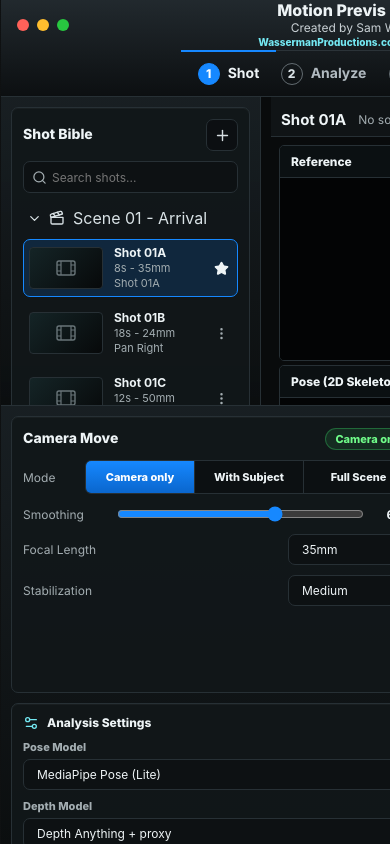
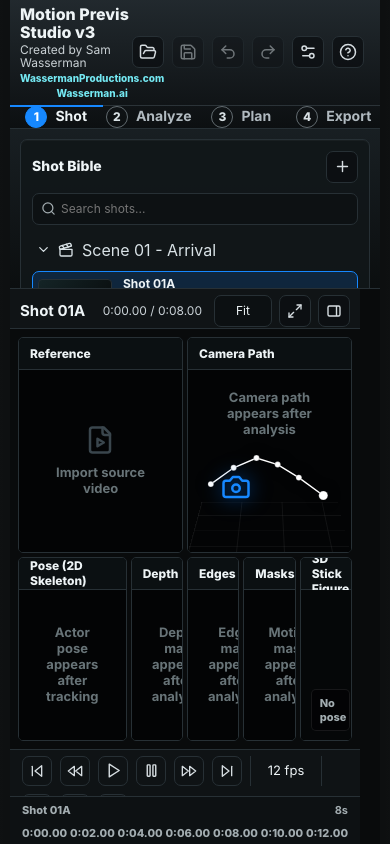
Before and after one commit to wassermanproductions/motion-previs-studio, a React (Vite) app: page / in a window 390 px wide. Built offline with nearby package versions, Linux system fonts and the light colour scheme.

Commit message:
Fix center workspace clipping

```diff
--- a/src/styles.css
+++ b/src/styles.css
@@ -51,6 +51,25 @@
   scrollbar-width: thin;
 }
 
+*::-webkit-scrollbar {
+  width: 11px;
+  height: 11px;
+}
+
+*::-webkit-scrollbar-track {
+  background: #0b0f11;
+}
+
+*::-webkit-scrollbar-thumb {
+  border: 2px solid #0b0f11;
+  border-radius: 999px;
+  background: #344249;
+}
+
+*::-webkit-scrollbar-thumb:hover {
+  background: #4b5c64;
+}
+
 button,
 input,
 textarea,
@@ -79,8 +98,8 @@
 .top-chrome {
   position: relative;
   display: grid;
-  min-width: 980px;
-  grid-template-columns: minmax(220px, 280px) minmax(460px, 1fr) minmax(250px, 320px);
+  min-width: 0;
+  grid-template-columns: minmax(180px, 260px) minmax(360px, 1fr) minmax(210px, 300px);
   grid-template-rows: 50px 46px;
   align-items: center;
   border-bottom: 1px solid var(--line);
@@ -259,9 +278,9 @@
 .studio-shell {
   display: grid;
   width: 100%;
-  min-width: 980px;
+  min-width: 0;
   min-height: 0;
-  grid-template-columns: clamp(248px, 19vw, 292px) minmax(620px, 1fr) clamp(286px, 22vw, 328px);
+  grid-template-columns: clamp(218px, 18vw, 292px) minmax(0, 1fr) clamp(250px, 21vw, 328px);
   overflow: auto;
   overscroll-behavior: contain;
 }
@@ -668,8 +687,8 @@
 
 .workspace-toolbar {
   display: grid;
-  min-width: 760px;
-  grid-template-columns: minmax(0, 1fr) auto minmax(160px, auto);
+  min-width: 0;
+  grid-template-columns: minmax(0, 1fr) auto minmax(120px, auto);
   align-items: center;
   gap: 12px;
   padding: 6px 10px;
@@ -721,7 +740,7 @@
 
 .preview-grid {
   display: grid;
-  min-width: 760px;
+  min-width: 0;
   min-height: 420px;
   grid-template-columns: repeat(6, minmax(0, 1fr));
   grid-template-rows: minmax(190px, 1.08fr) minmax(170px, 0.92fr);
@@ -966,9 +985,10 @@
 
 .transport-bar {
   display: flex;
-  min-width: 760px;
+  min-width: 0;
   min-height: 48px;
   align-items: center;
+  flex-wrap: wrap;
   gap: 8px;
   padding: 6px 12px;
   border-top: 1px solid var(--line);
@@ -1006,7 +1026,7 @@
 
 .timeline {
   display: grid;
-  min-width: 760px;
+  min-width: 0;
   min-height: 152px;
   grid-template-rows: 18px 22px 58px 22px 32px;
   gap: 5px;
@@ -1102,11 +1122,12 @@
   display: flex;
   justify-content: center;
   gap: 7px;
+  overflow-x: auto;
 }
 
 .timeline-tools button {
   display: inline-flex;
-  min-width: 88px;
+  min-width: 72px;
   align-items: center;
   justify-content: center;
   gap: 7px;
@@ -1125,9 +1146,9 @@
 
 .analysis-dock {
   display: grid;
-  min-width: 760px;
+  min-width: 0;
   min-height: 76px;
-  grid-template-columns: minmax(130px, 1fr) minmax(160px, 1.1fr) minmax(140px, 1fr) minmax(120px, 1fr) minmax(90px, 0.8fr) 248px minmax(120px, 0.9fr);
+  grid-template-columns: repeat(auto-fit, minmax(96px, 1fr));
   gap: 0;
   align-items: center;
   padding: 8px 12px;
@@ -1143,7 +1164,7 @@
   grid-template-rows: 1fr 1fr;
   column-gap: 8px;
   align-items: center;
-  padding: 0 14px;
+  padding: 0 10px;
   border-right: 1px solid var(--line);
   color: var(--muted);
 }
@@ -1170,6 +1191,7 @@
 
 .run-dock-button {
   display: inline-flex;
+  min-width: 0;
   min-height: 48px;
   align-items: center;
   justify-content: center;
@@ -1541,12 +1563,12 @@
 @media (max-width: 1160px) {
   .top-chrome {
     min-width: 0;
-    grid-template-columns: minmax(180px, 240px) minmax(360px, 1fr) minmax(240px, auto);
+    grid-template-columns: minmax(150px, 220px) minmax(300px, 1fr) minmax(190px, auto);
   }
 
   .studio-shell {
     min-width: 0;
-    grid-template-columns: minmax(252px, 286px) minmax(620px, 1fr);
+    grid-template-columns: minmax(204px, 260px) minmax(0, 1fr);
     grid-template-rows: minmax(0, 1fr) auto;
   }
 
@@ -1563,13 +1585,13 @@
 
 @media (max-width: 1040px) {
   .top-chrome {
-    min-width: 860px;
-    grid-template-columns: 180px minmax(350px, 1fr) 300px;
+    min-width: 0;
+    grid-template-columns: minmax(120px, 170px) minmax(260px, 1fr) minmax(160px, auto);
   }
 
   .studio-shell {
-    min-width: 860px;
-    grid-template-columns: 260px minmax(580px, 1fr);
+    min-width: 0;
+    grid-template-columns: minmax(190px, 240px) minmax(0, 1fr);
   }
 
   .right-sidebar {
@@ -1577,22 +1599,22 @@
   }
 
   .analysis-dock {
-    grid-template-columns: repeat(4, minmax(150px, 1fr));
+    grid-template-columns: repeat(4, minmax(118px, 1fr));
   }
 }
 
 @media (max-width: 900px) {
   .top-chrome,
   .studio-shell {
-    min-width: 860px;
+    min-width: 0;
   }
 
   .top-chrome {
-    grid-template-columns: 180px minmax(350px, 1fr) 300px;
+    grid-template-columns: minmax(92px, 130px) minmax(250px, 1fr) minmax(142px, auto);
   }
 
   .studio-shell {
-    grid-template-columns: 260px minmax(580px, 1fr);
+    grid-template-columns: minmax(168px, 220px) minmax(0, 1fr);
     grid-template-rows: minmax(0, 1fr) auto;
   }
 
@@ -1610,3 +1632,54 @@
     border-top: 1px solid var(--line);
   }
 }
+
+@media (max-width: 720px) {
+  .top-chrome {
+    grid-template-columns: 1fr auto;
+    grid-template-rows: auto auto;
+    gap: 6px;
+    padding-top: 6px;
+  }
+
+  .window-dots {
+    display: none;
+  }
+
+  .top-title {
+    justify-items: start;
+    padding-left: 10px;
+  }
+
+  .workflow-stepper {
+    grid-column: 1 / -1;
+  }
+
+  .studio-shell {
+    grid-template-columns: minmax(0, 1fr);
+    grid-template-rows: minmax(160px, 28vh) minmax(620px, 1fr) auto;
+  }
+
+  .left-sidebar,
+  .right-sidebar {
+    grid-column: 1;
+  }
+
+  .left-sidebar {
+    min-height: 160px;
+    max-height: 28vh;
+    overflow: auto;
+    border-right: 0;
+    border-bottom: 1px solid var(--line);
+  }
+
+  .workspace {
+    min-height: 620px;
+  }
+
+  .right-sidebar {
+    grid-template-columns: minmax(0, 1fr);
+    min-height: 360px;
+    max-height: 55vh;
+    overflow: auto;
+  }
+}
```
